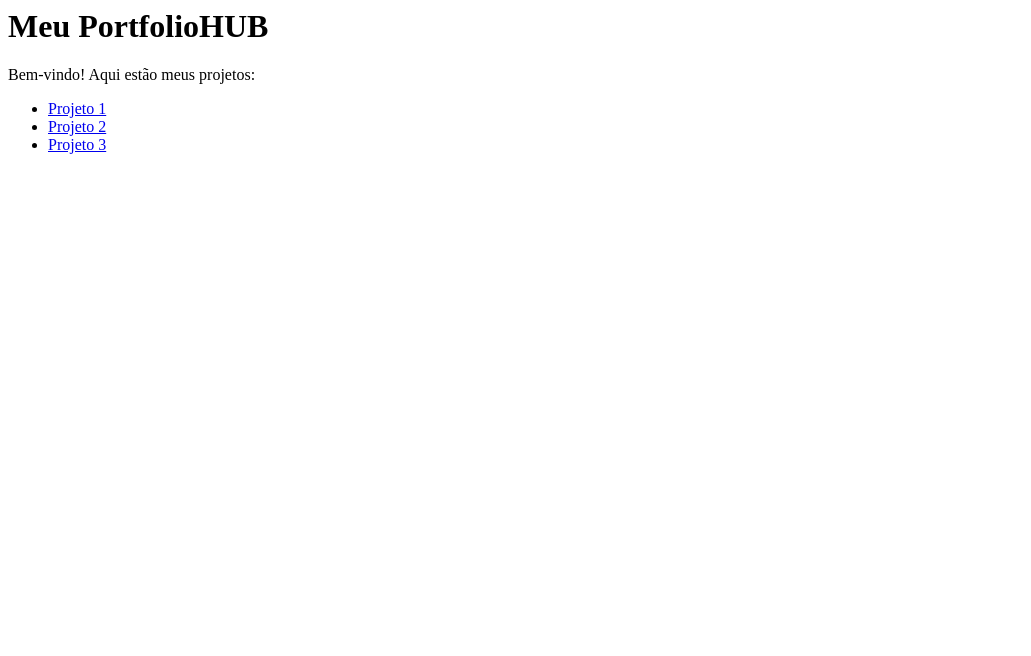
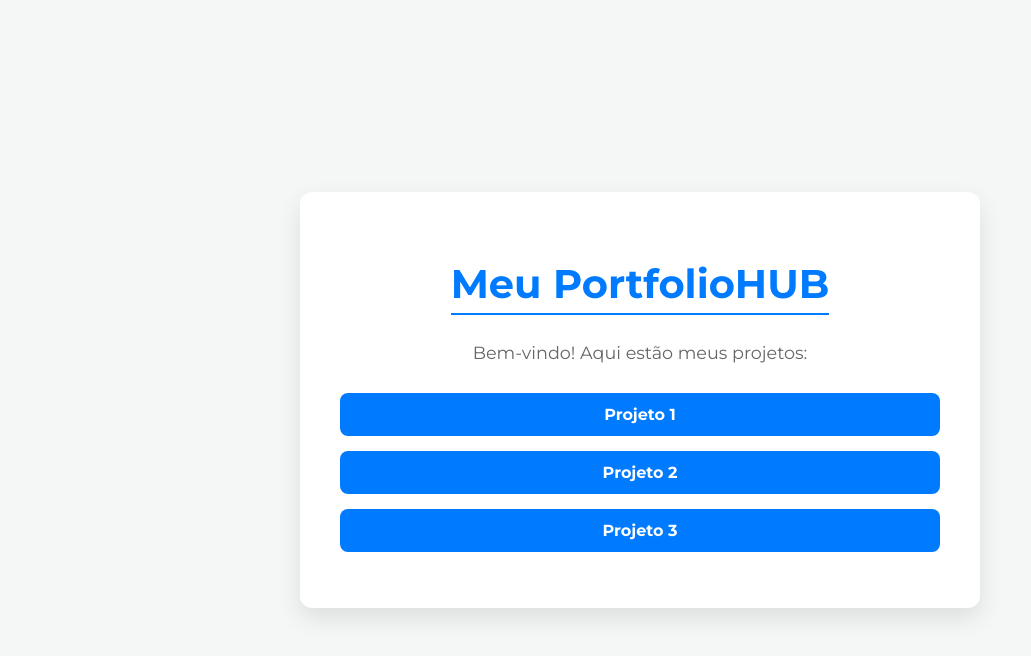
Before and after one commit to Wolf-Hz/PortfolioHUB, a plain HTML site: page index.html in a window 1280 px wide. Shown: the whole page, without its empty margins (0-1031 px from the left). Drawn offline with Linux system fonts and the light colour scheme.

Commit message:
Update index.html

```diff
--- a/index.html
+++ b/index.html
@@ -1,3 +1,77 @@
+<!DOCTYPE html>
+<html lang="pt-br">
+<head>
+    <meta charset="UTF-8">
+    <meta name="viewport" content="width=device-width, initial-scale=1.0">
+    <title>PortfolioHUB - Meus Projetos</title>
+    <link href="https://fonts.googleapis.com/css2?family=Montserrat:wght@400;700&display=swap" rel="stylesheet">
+
+    <style>
+        /* CSS Básico para Estilização */
+        body {
+            font-family: 'Montserrat', sans-serif; /* Aplica a fonte em todo o corpo */
+            background-color: #f4f7f6; /* Fundo cinza claro suave */
+            color: #333; /* Cor do texto principal */
+            margin: 0;
+            padding: 0;
+            display: flex; /* Centraliza o conteúdo */
+            justify-content: center;
+            align-items: center;
+            min-height: 100vh; /* Ocupa a altura total da tela */
+        }
+
+        .container {
+            background-color: #ffffff; /* Fundo branco para a caixa principal */
+            padding: 40px;
+            border-radius: 12px; /* Cantos arredondados */
+            box-shadow: 0 10px 25px rgba(0, 0, 0, 0.1); /* Sombra suave */
+            max-width: 600px;
+            width: 90%;
+            text-align: center;
+        }
+
+        h1 {
+            color: #007bff; /* Título em azul vibrante */
+            font-size: 2.5em;
+            margin-bottom: 10px;
+            border-bottom: 2px solid #007bff; /* Linha sutil abaixo do título */
+            display: inline-block;
+            padding-bottom: 5px;
+        }
+
+        p {
+            font-size: 1.1em;
+            margin-bottom: 30px;
+            color: #666;
+        }
+
+        ul {
+            list-style: none; /* Remove os marcadores de lista */
+            padding: 0;
+        }
+
+        li {
+            margin-bottom: 15px;
+        }
+
+        a {
+            text-decoration: none; /* Remove o sublinhado */
+            color: #ffffff;
+            background-color: #007bff; /* Fundo azul para os botões */
+            padding: 12px 25px;
+            border-radius: 8px;
+            display: block; /* O link ocupa toda a largura do item da lista */
+            transition: background-color 0.3s ease; /* Transição suave ao passar o mouse */
+            font-weight: bold;
+        }
+
+        a:hover {
+            background-color: #0056b3; /* Azul mais escuro ao passar o mouse */
+        }
+    </style>
+</head>
+<body>
+    <div class="container">
         <h1>Meu PortfolioHUB</h1>
         <p>Bem-vindo! Aqui estão meus projetos:</p>
 
@@ -6,3 +80,6 @@
             <li><a href="link-do-seu-projeto">Projeto 2</a></li>
             <li><a href="link-do-seu-projeto">Projeto 3</a></li>
         </ul>
+    </div>
+</body>
+</html>
```
Lines whose indentation alone changed are shown as unchanged.
